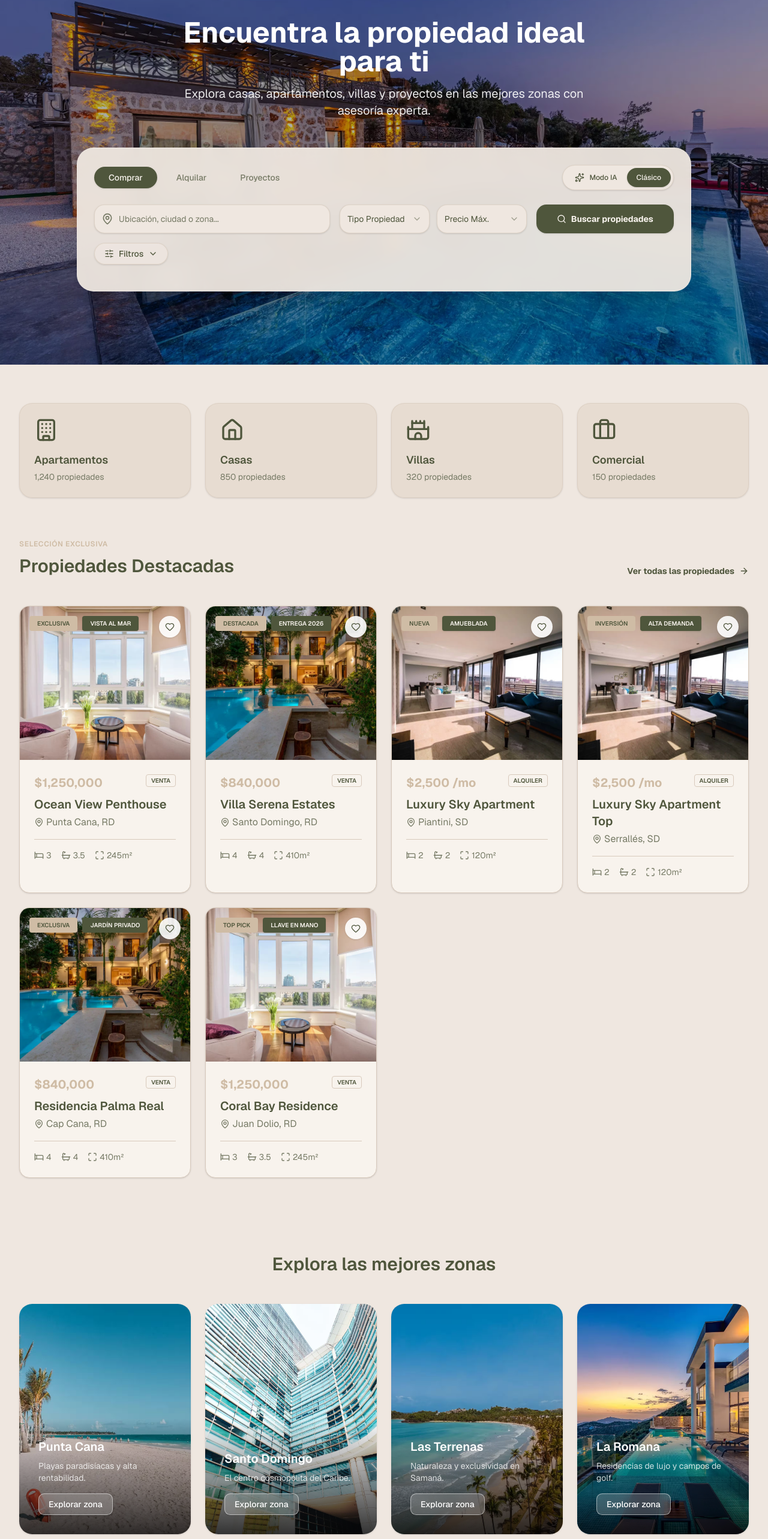
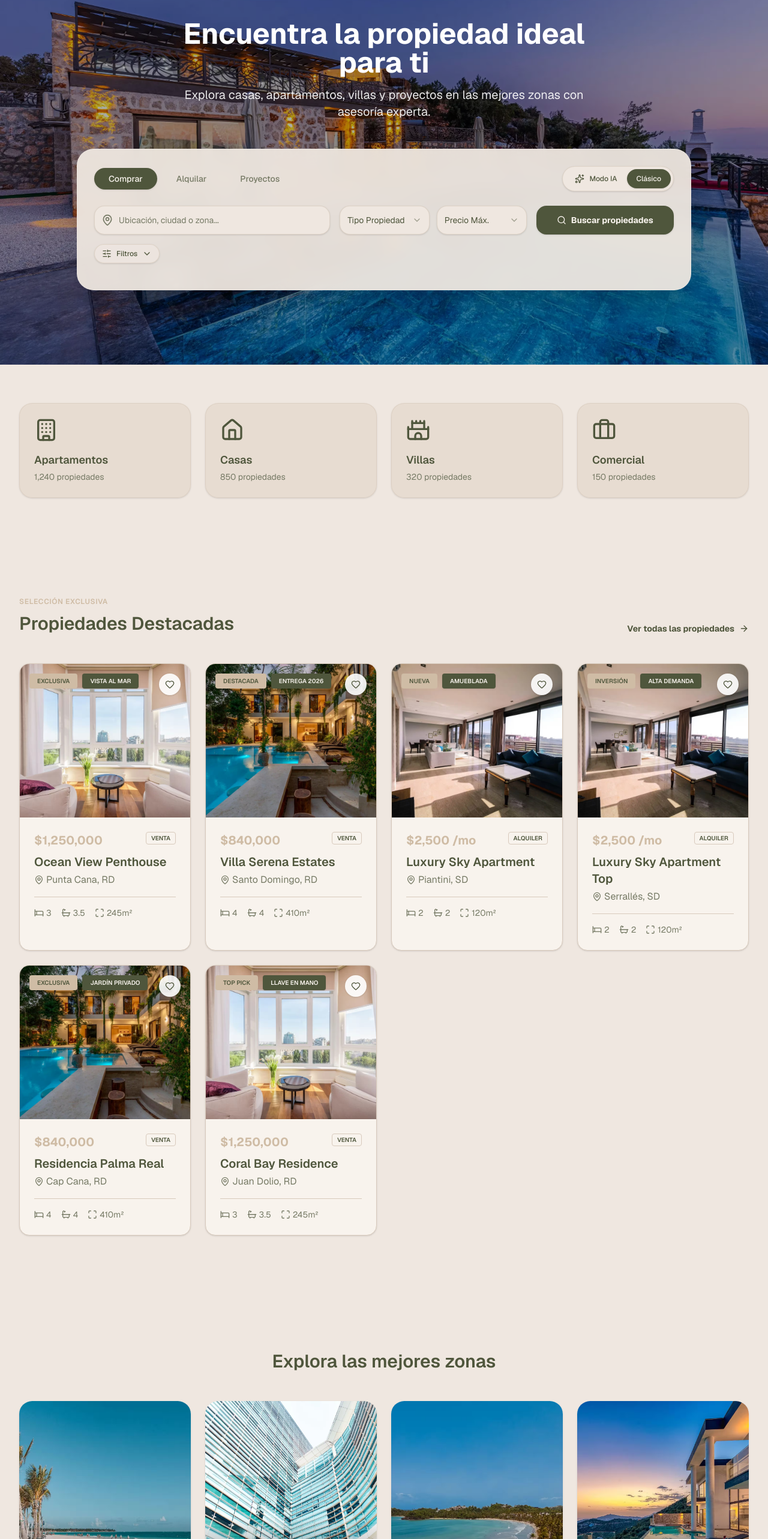
Before and after one commit to rmalan99/propia-website, a Next.js app: page / in a window 1280 px wide. Shown: the part 173-2739 px from the top of the page at 60% size. Built offline with nearby package versions, Linux system fonts and the light colour scheme.

Commit message:
feat(home): add mobile responsive support to all sections

```diff
--- a/components/pages/home/blog-section.tsx
+++ b/components/pages/home/blog-section.tsx
@@ -34,7 +34,7 @@ type Article = (typeof articles)[number];
 
 export function BlogSection() {
   return (
-    <section className="min-h-[90vh] flex items-center py-16 bg-background">
+    <section className="py-16 md:py-24 bg-background">
       <Container>
         <h2 className="text-3xl font-semibold text-center mb-16">
           Consejos y Tendencias del Mercado
--- a/components/pages/home/featured-agents-section.tsx
+++ b/components/pages/home/featured-agents-section.tsx
@@ -12,7 +12,7 @@ const benefits = [
 
 export function FeaturedAgentsSection() {
   return (
-    <section className="min-h-[90vh] flex items-center py-16">
+    <section className="py-16 md:py-24">
       <Container>
         <div className="relative rounded-[40px] overflow-hidden bg-primary text-primary-foreground">
           <div className="relative z-10 p-12 md:p-20 flex flex-col lg:flex-row items-center gap-12">
--- a/components/pages/home/featured-properties-section.tsx
+++ b/components/pages/home/featured-properties-section.tsx
@@ -7,9 +7,9 @@ import { PropertyCard } from "@/components/property-card";
 
 export function FeaturedPropertiesSection() {
   return (
-    <section className="min-h-[90vh] flex items-center  bg-background">
+    <section className="py-16 md:py-24 bg-background">
       <Container>
-        <div className="flex justify-between items-end mb-12">
+        <div className="flex flex-col md:flex-row justify-between items-end gap-4 mb-12">
           <div>
             <span className="text-secondary font-semibold tracking-wider text-xs uppercase">
               Selección Exclusiva
--- a/components/pages/home/final-cta-section.tsx
+++ b/components/pages/home/final-cta-section.tsx
@@ -2,7 +2,7 @@ import { Button } from "@/components/ui/button";
 
 export function FinalCtaSection() {
   return (
-    <section className="min-h-[90vh] flex items-center py-24 bg-primary text-primary-foreground">
+    <section className="py-16 md:py-24 bg-primary text-primary-foreground">
       <div className="max-w-4xl mx-auto px-4 text-center">
         <h2 className="text-4xl md:text-5xl font-bold mb-8">
           ¿Listo para encontrar tu próxima propiedad?
--- a/components/pages/home/hero-search-form.tsx
+++ b/components/pages/home/hero-search-form.tsx
@@ -61,26 +61,27 @@ export function HeroSearchForm() {
                 type="button"
                 size="sm"
                 variant={searchMode === "ai" ? "default" : "ghost"}
-                className="flex-1 rounded-full px-4 md:flex-none"
+                className="flex-1 rounded-full px-3 md:px-4 md:flex-none"
                 onClick={() => setSearchMode("ai")}
               >
                 <Sparkles className="h-4 w-4" />
-                Modo IA
+                <span className="hidden sm:inline">Modo IA</span>
               </Button>
               <Button
                 type="button"
                 size="sm"
                 variant={searchMode === "classic" ? "default" : "ghost"}
-                className="flex-1 rounded-full px-4 md:flex-none"
+                className="flex-1 rounded-full px-3 md:px-4 md:flex-none"
                 onClick={() => setSearchMode("classic")}
               >
-                Clásico
+                <span className="hidden sm:inline">Clásico</span>
+                <span className="sm:hidden">IA</span>
               </Button>
             </div>
           </div>
           {searchMode === "ai" ? (
-            <div className="animate-in fade-in-0 zoom-in-95 slide-in-from-bottom-2 space-y-4 rounded-3xl border border-primary/10 bg-gradient-to-br from-primary/5 via-background to-background p-4 duration-300 md:p-5">
-              <div className="grid grid-cols-1 gap-3 md:grid-cols-[minmax(0,1fr)_auto] md:items-center">
+            <div className="animate-in fade-in-0 zoom-in-95 slide-in-from-bottom-2 space-y-4 rounded-3xl border border-primary/10 bg-gradient-to-br from-primary/5 via-background to-background p-4 md:p-5">
+              <div className="grid grid-cols-1 gap-3 sm:grid-cols-[minmax(0,1fr)_auto] md:items-center">
                 <div className="relative">
                   <Sparkles className="absolute left-3 top-1/2 z-10 h-5 w-5 -translate-y-1/2 text-primary" />
                   <Input
@@ -104,7 +105,7 @@ export function HeroSearchForm() {
                 <p className="text-left text-xs font-medium uppercase tracking-[0.18em] text-muted-foreground">
                   Sugerencias
                 </p>
-                <div className="grid grid-cols-1 gap-2 md:grid-cols-3">
+                <div className="grid grid-cols-1 gap-2 sm:grid-cols-2 md:grid-cols-3">
                   {AI_SUGGESTIONS.map((suggestion) => (
                     <button
                       key={suggestion}
@@ -129,7 +130,7 @@ export function HeroSearchForm() {
                     className="h-12 rounded-xl border-border/70 bg-background pl-10 pr-4 transition-all duration-300 focus-visible:border-primary/30"
                   />
                 </div>
-                <div className="grid grid-cols-1 gap-3 md:col-span-4 md:grid-cols-2">
+                <div className="grid grid-cols-1 sm:grid-cols-2 gap-3 md:col-span-4">
                   <Select defaultValue="all-types">
                     <SelectTrigger className="h-12 rounded-xl border-border/70 bg-background">
                       <SelectValue placeholder="Tipo Propiedad" />
@@ -159,18 +160,20 @@ export function HeroSearchForm() {
                   type="button"
                 >
                   <Search className="h-5 w-5" />
-                  Buscar propiedades
+                  <span className="hidden sm:inline">Buscar propiedades</span>
+                  <span className="sm:hidden">Buscar</span>
                 </Button>
               </div>
               <div className="flex justify-start">
                 <Button
                   type="button"
                   variant="outline"
+                  size="sm"
                   className="rounded-full border-border/70 bg-background/80 transition-all duration-300 hover:border-primary/30 hover:bg-primary/5"
                   onClick={() => setShowMoreFilters((current) => !current)}
                 >
                   <SlidersHorizontal className="h-4 w-4" />
-                  Filtros
+                  <span className="hidden sm:inline">Filtros</span>
                   <ChevronDown
                     className={cn(
                       "h-4 w-4 transition-transform",
--- a/components/pages/home/hero-section.tsx
+++ b/components/pages/home/hero-section.tsx
@@ -4,7 +4,7 @@ import { imagePlaceholders } from "@/lib/image-placeholders";
 
 export function HeroSection() {
   return (
-    <section className="relative h-[700px] w-full overflow-hidden">
+    <section className="relative h-[500px] md:h-[600px] lg:h-[700px] w-full overflow-hidden">
       <div className="absolute inset-0 z-0">
         <Image
           src="/images/home/hero-villa.avif"
--- a/components/pages/home/new-projects-section.tsx
+++ b/components/pages/home/new-projects-section.tsx
@@ -6,7 +6,7 @@ import { imagePlaceholders } from "@/lib/image-placeholders";
 
 export function NewProjectsSection() {
   return (
-    <section className="min-h-[90vh] flex items-center bg-primary py-12 text-primary-foreground">
+    <section className="py-16 md:py-24 bg-primary text-primary-foreground">
       <Container>
         <div className="grid grid-cols-1 md:grid-cols-12 gap-12 items-center">
           <div className="md:col-span-5">
@@ -33,7 +33,7 @@ export function NewProjectsSection() {
           <div className="md:col-span-7">
             <Card className="group relative rounded-3xl border-white/10 bg-white/5 p-4 text-primary-foreground backdrop-blur-sm">
               <CardContent className="p-0">
-              <div className="relative h-[400px] overflow-hidden rounded-2xl mb-6">
+              <div className="relative h-[250px] md:h-[400px] overflow-hidden rounded-2xl mb-6">
                 <Image
                   src="/images/home/proyecto-legacy-tower.avif"
                   alt="The Legacy Tower"
--- a/components/pages/home/search-by-location-section.tsx
+++ b/components/pages/home/search-by-location-section.tsx
@@ -33,14 +33,14 @@ const locations = [
 
 export function SearchByLocationSection() {
   return (
-    <section className="min-h-[90vh] flex items-center ">
+    <section className="py-16 md:py-24">
       <Container>
         <h2 className="text-3xl font-semibold text-center mb-12">
           Explora las mejores zonas
         </h2>
         <div className="grid grid-cols-1 md:grid-cols-4 gap-6">
           {locations.map((location, index) => (
-            <Card key={index} className="group relative h-96 overflow-hidden rounded-2xl border-0">
+            <Card key={index} className="group relative h-56 md:h-96 overflow-hidden rounded-2xl border-0">
               <Image
                 src={location.image}
                 alt={location.title}
@@ -53,17 +53,18 @@ export function SearchByLocationSection() {
                 loading="lazy"
               />
               <div className="absolute inset-0 bg-gradient-to-t from-black/80 via-transparent to-transparent" />
-              <CardContent className="absolute bottom-0 left-0 w-full p-8 pt-8">
-                <h3 className="text-white text-xl font-semibold mb-2">
+              <CardContent className="absolute bottom-0 left-0 w-full p-4 md:p-8 pt-4 md:pt-8">
+                <h3 className="text-white text-lg md:text-xl font-semibold mb-1 md:mb-2">
                   {location.title}
                 </h3>
-                <p className="text-white/80 mb-4 text-sm">{location.desc}</p>
+                <p className="text-white/80 mb-2 md:mb-4 text-xs md:text-sm">{location.desc}</p>
                 <Button
                   type="button"
                   variant="outline"
+                  size="sm"
                   className="border-white/50 bg-white/20 text-white backdrop-blur-md hover:bg-white/35 hover:text-white"
                 >
-                  Explorar zona
+                  Explorar
                 </Button>
               </CardContent>
             </Card>
--- a/components/pages/home/why-choose-us-section.tsx
+++ b/components/pages/home/why-choose-us-section.tsx
@@ -24,7 +24,7 @@ const features = [
 
 export function WhyChooseUsSection() {
   return (
-    <section className="min-h-[90vh] flex items-center py-16 bg-muted/35">
+    <section className="py-16 md:py-24 bg-muted/35">
       <Container>
         <div className="flex flex-col md:flex-row items-center gap-12 lg:gap-20">
           <div className="md:w-1/2">
```
Also changed, not shown: components/pages/home/sell-with-us-section.tsx (+4 -4 lines).
